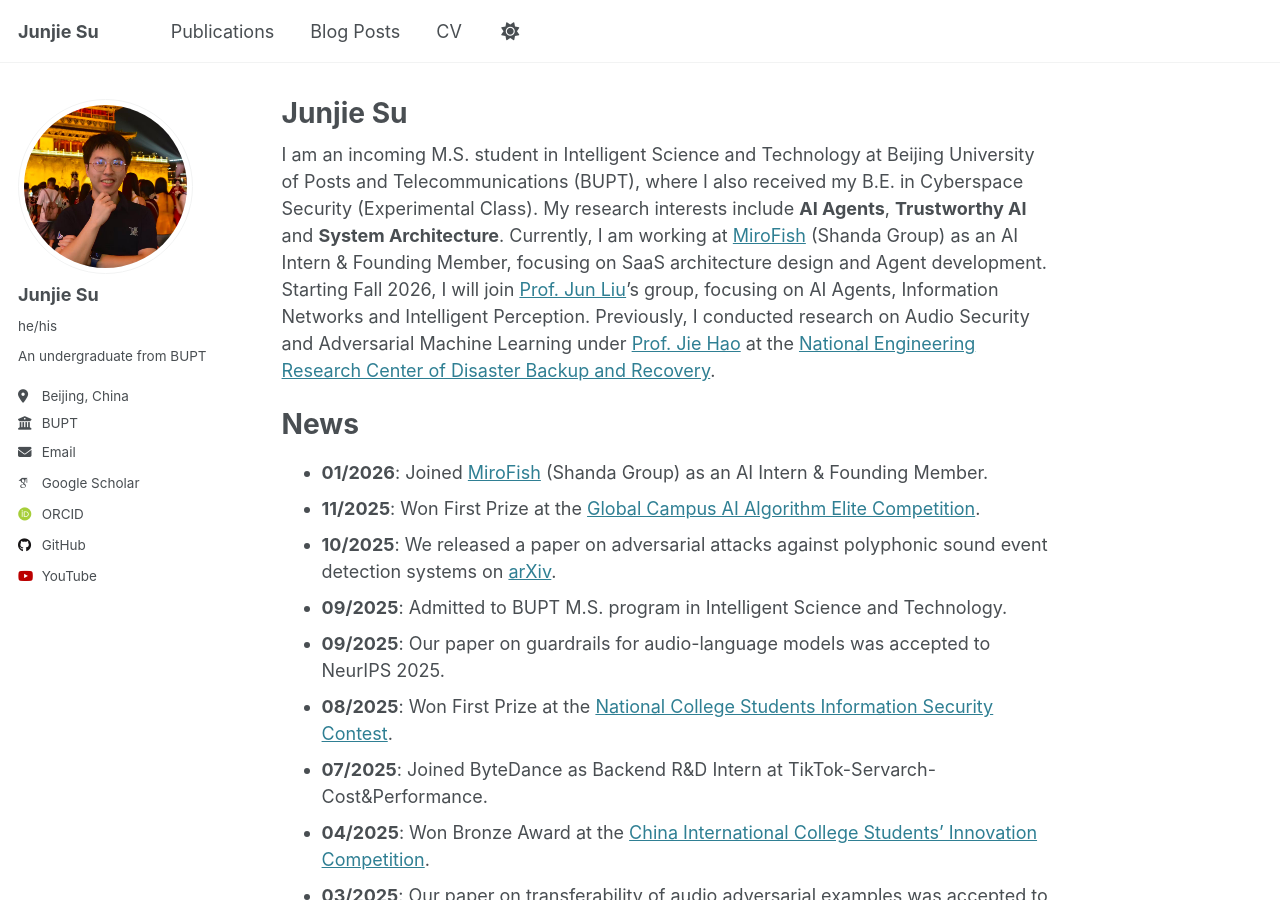
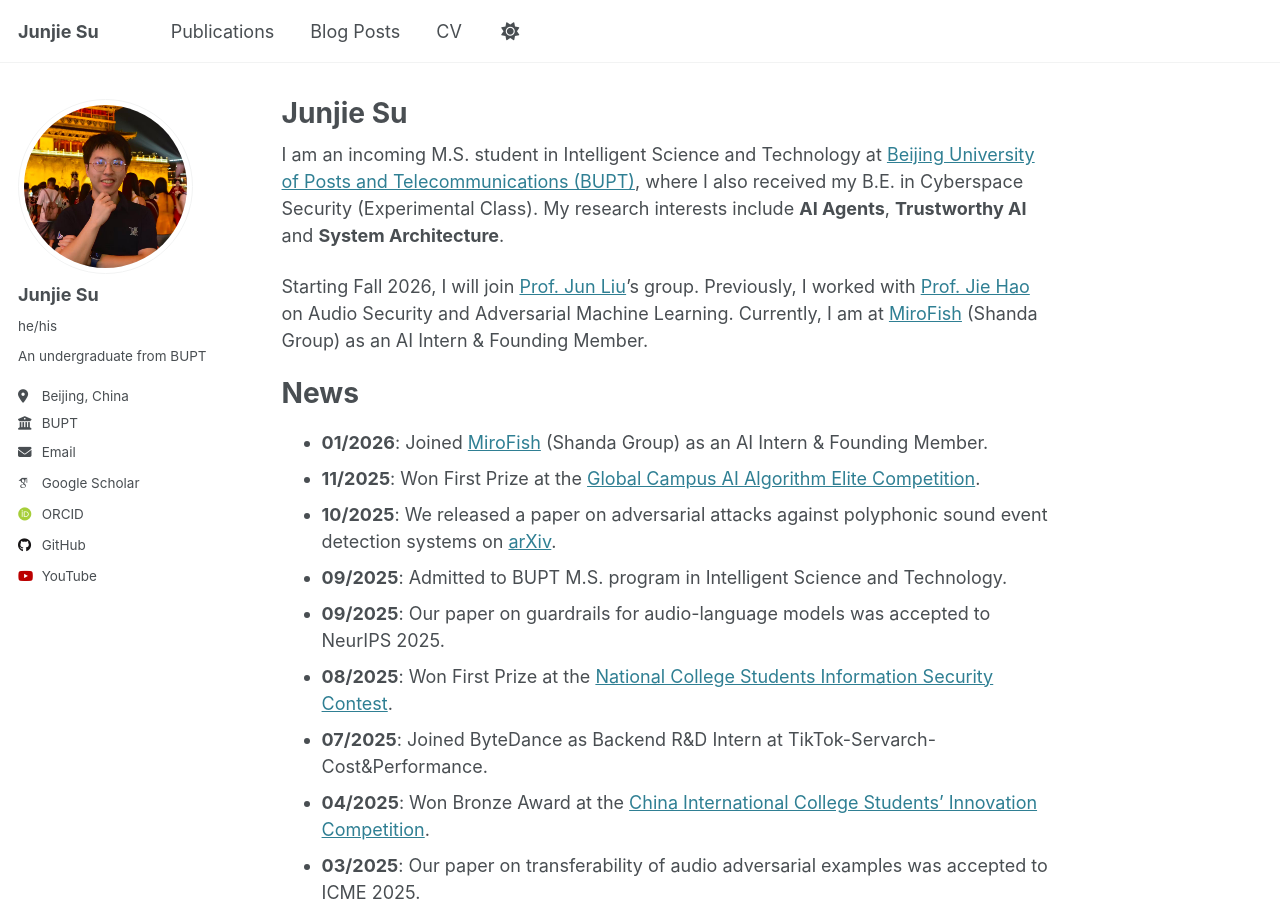
Before and after one commit to Junjie-Su/junjie-su.github.io, a Jekyll site: the page built from _pages/about.md, in a window 1280 px wide and 900 px high. Built offline with Jekyll 4.4.1, drawn with Linux system fonts in a browser that asks for light colours; some web fonts are replaced.

Commit message:
update profile

```diff
--- a/_config.yml
+++ b/_config.yml
@@ -45,7 +45,7 @@ author:
   bitbucket: # Username - Update with your username on the site
   codepen: # Username
   dribbble: # Username
-  github: "Junjie-Su"
+  github: "Momoyeyu"
   kaggle: # Username
   stackoverflow: # User number or user number and name (i.e., use "1" or "1/jeff-atwood")
 
--- a/_pages/about.md
+++ b/_pages/about.md
@@ -6,10 +6,9 @@ redirect_from:
   - /about/
   - /about.html
 ---
-I am an incoming M.S. student in Intelligent Science and Technology at Beijing University of Posts and Telecommunications (BUPT), where I also received my B.E. in Cyberspace Security (Experimental Class). My research interests include **AI Agents**, **Trustworthy AI** and **System Architecture**.
-Currently, I am working at [MiroFish](https://www.mirofish.com) (Shanda Group) as an AI Intern & Founding Member, focusing on SaaS architecture design and Agent development.
-Starting Fall 2026, I will join [Prof. Jun Liu](https://teacher.bupt.edu.cn/liujun/zh_CN/index/64453/list/)'s group, focusing on AI Agents, Information Networks and Intelligent Perception.
-Previously, I conducted research on Audio Security and Adversarial Machine Learning under [Prof. Jie Hao](https://scss.bupt.edu.cn/info/1063/3808.htm) at the [National Engineering Research Center of Disaster Backup and Recovery](http://www.zaibei.org.cn/).
+I am an incoming M.S. student in Intelligent Science and Technology at [Beijing University of Posts and Telecommunications (BUPT)](https://www.bupt.edu.cn/), where I also received my B.E. in Cyberspace Security (Experimental Class). My research interests include **AI Agents**, **Trustworthy AI** and **System Architecture**.
+
+Starting Fall 2026, I will join [Prof. Jun Liu](https://teacher.bupt.edu.cn/liujun/zh_CN/index/64453/list/)'s group. Previously, I worked with [Prof. Jie Hao](https://scss.bupt.edu.cn/info/1063/3808.htm) on Audio Security and Adversarial Machine Learning. Currently, I am at [MiroFish](https://www.mirofish.com) (Shanda Group) as an AI Intern & Founding Member.
 
 News
 ====
```
